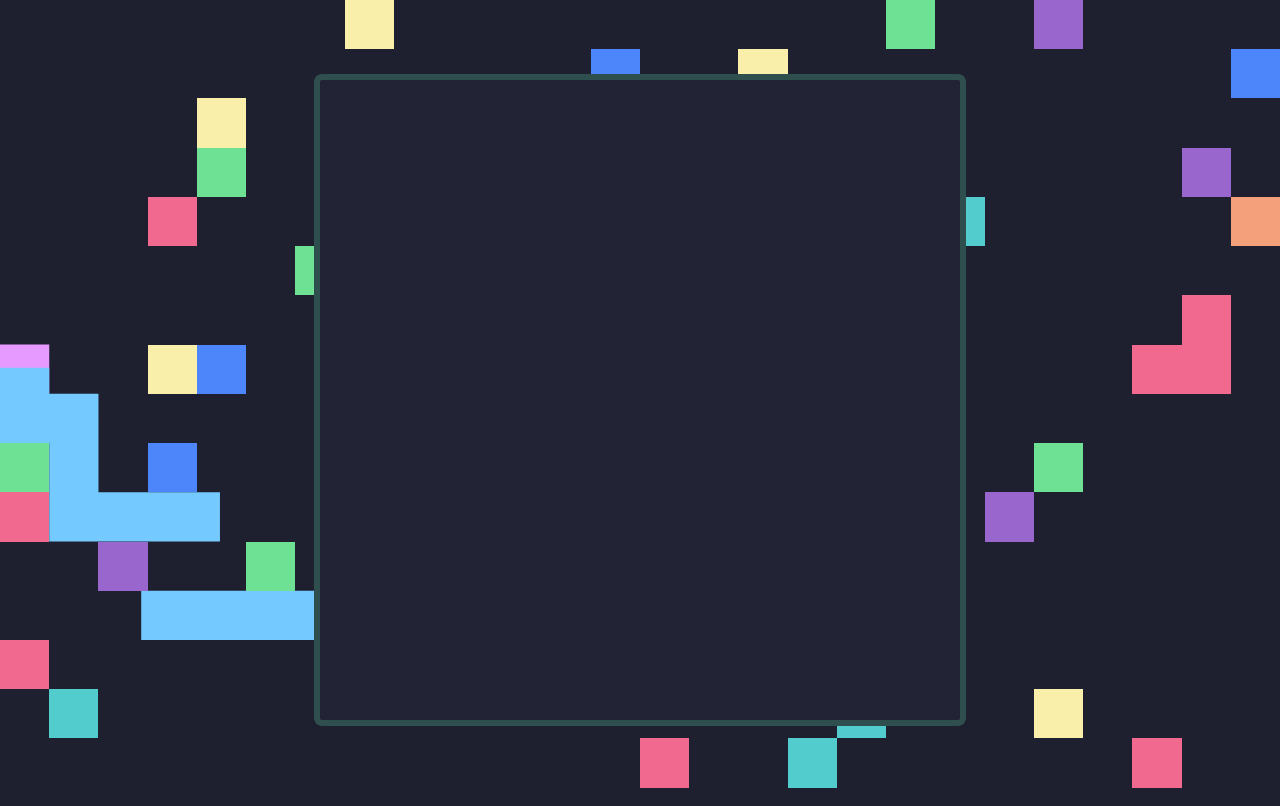
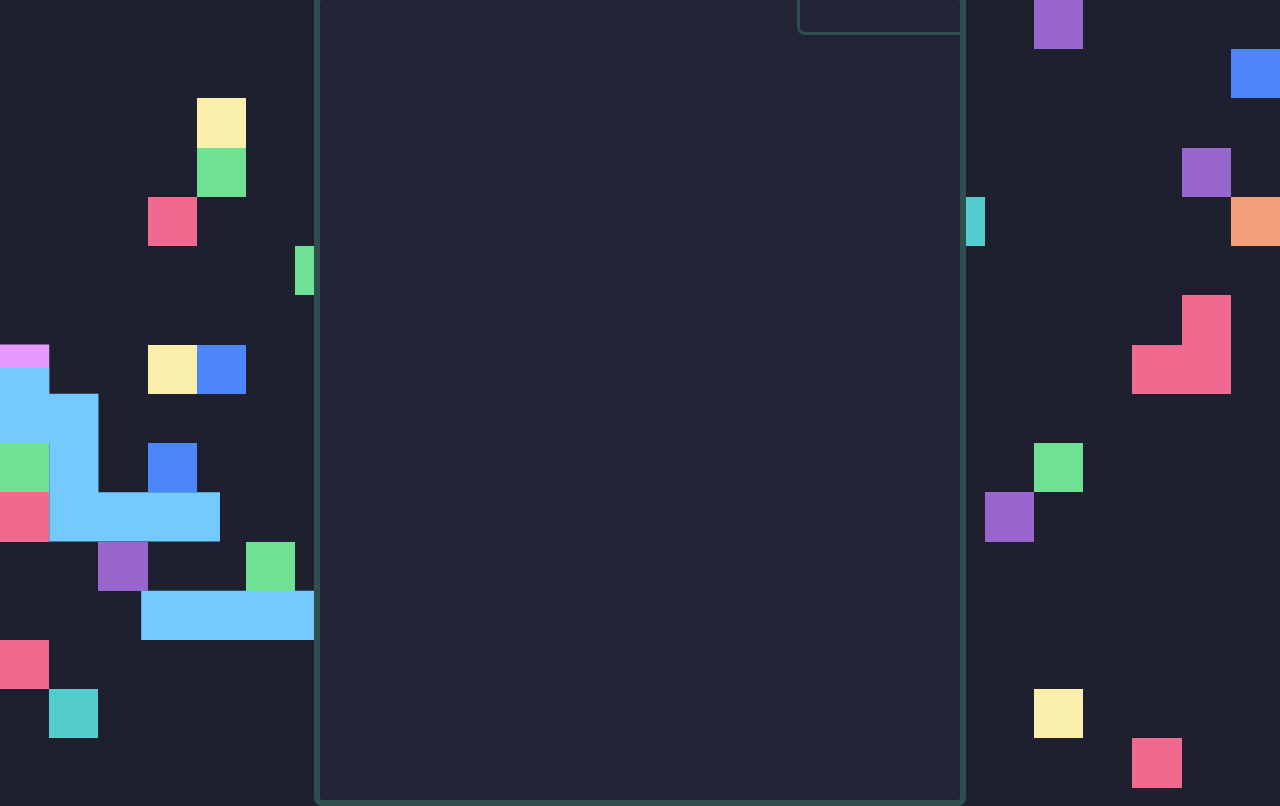
Before and after one commit to Camleaf/personal-website, a React (Vite) app: page / in a window 1280 px wide. Built offline with nearby package versions, Linux system fonts and the light colour scheme; a web font is replaced by a local one.

Commit message:
Progress save Some good ideas developing

```diff
--- a/src/Layout.tsx
+++ b/src/Layout.tsx
@@ -4,20 +4,19 @@ import {
     Route,
 } from "react-router-dom";
 import Home from "./pages/Home.tsx";
-import Background from "./components/background/Background.tsx"
+import Background from "./components/background/Background.tsx";
+import Nav from "./components/navbar/Nav.tsx";
 import "./layout.css";
 
 function Layout() {
-
-
     return (
         <>
+
             <Background />
             <div
                 // Add line below back once snake animation is done
-            className="head-wrapper"
-            >
-
+                className="term-wrapper">
+                <Nav />
                 <Router>
                     <Routes>
                         <Route path="/*" element={<Home/>}/>
--- /dev/null
+++ b/src/components/navbar/Nav.css
@@ -0,0 +1,15 @@
+
+
+
+.navbar-head {
+    position:absolute;
+    right:0;
+    width:10rem;
+    height:2rem;
+    border-bottom: .2rem solid darkslategray;
+    border-left: .2rem solid darkslategray;
+    border-bottom-left-radius: 0.5rem;
+
+    display:flex;
+    flex-direction:column;
+}
--- /dev/null
+++ b/src/components/navbar/Nav.tsx
@@ -0,0 +1,29 @@
+import { useState, useEffect } from "react";
+import { getTileDimensions } from "../background/Background.tile.ts";
+import type { tileDimensionData } from "../background/Background.tile.ts";
+import "./Nav.css";
+
+function Nav() {
+
+    const [dimensionData, setDimensionData] = useState<tileDimensionData>();
+
+    useEffect(()=>{
+        setDimensionData(getTileDimensions(window.innerWidth,window.innerHeight));
+
+
+        window.addEventListener('resize',()=>{
+            setDimensionData(getTileDimensions(window.innerWidth, window.innerHeight));
+        });
+        console.log(dimensionData);
+    },[])
+
+    return (
+        <>
+            <div className="navbar-head">
+
+            </div>
+        </>
+    );
+}
+
+export default Nav;
--- a/src/index.css
+++ b/src/index.css
@@ -3,6 +3,7 @@
 /* Basic definitions for HTML objects and page*/
 
 html {
+    overflow:hidden;
     background-color:#f1f1f1;
     /* By default we use the normal Inter-font */
     font-family: 'Cascadia Code', sans-erif;
--- a/src/layout.css
+++ b/src/layout.css
@@ -1,10 +1,9 @@
 
-.head-wrapper {
+.term-wrapper {
+    position:relative;
     width:50vw;
-    height:80vh;
+    height:100vh;
     display:flex;
-    align-items: center;
-    justify-content: center;
     text-align: center;
     border: .4rem solid darkslategray;
     border-radius:.5rem;
```
Also changed, not shown: src/components/navbar/Nav.switch.ts (added, +13 -0 lines), src/main.tsx (+4 -4 lines), 1 other file (tests, documents, lock files or other folders). Lines whose indentation alone changed are shown as unchanged.
